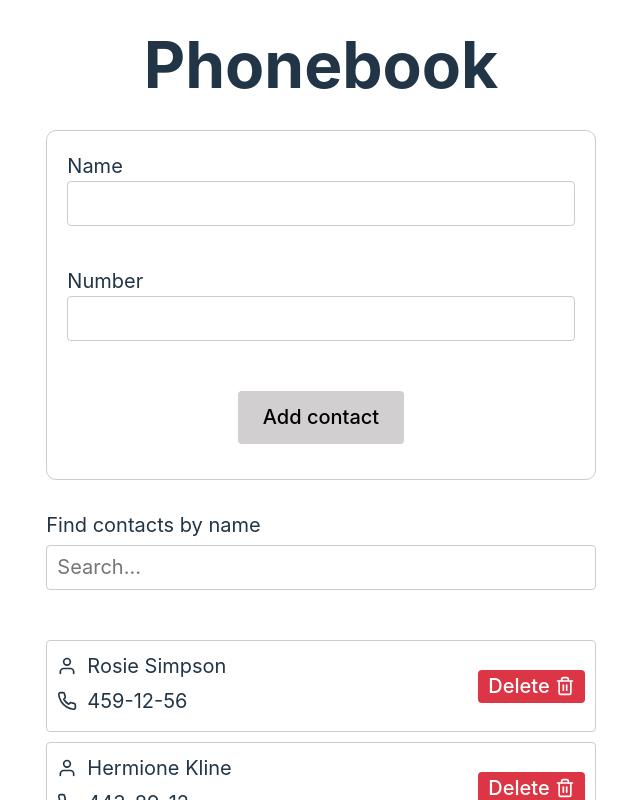
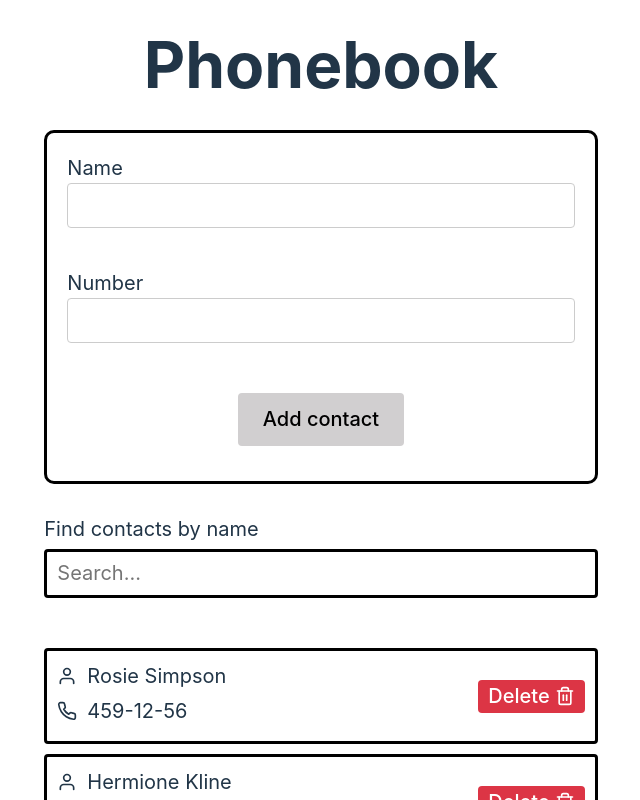
Before and after one commit to svitlana-verkhomii1983/goit-react-hw-03, a React (Vite) app: page / in a window 1280 px wide. Shown: the top 800 px of the page, without its empty margins (319-959 px from the left). Built offline with nearby package versions, Linux system fonts and the light colour scheme.

Commit message:
add new styles

```diff
--- a/src/components/Contact/Contact.module.css
+++ b/src/components/Contact/Contact.module.css
@@ -6,6 +6,7 @@
   border: 1px solid #ccc;
   border-radius: 4px;
   margin-bottom: 10px;
+  border: 3px solid #000;
 }
 
 .contactInfo {
--- a/src/components/ContactForm/ContactForm.module.css
+++ b/src/components/ContactForm/ContactForm.module.css
@@ -2,7 +2,7 @@
   display: flex;
   flex-direction: column;
   gap: 20px;
-  border: 1px solid #ccc;
+  border: 3px solid #000;
   padding: 20px;
   margin-bottom: 30px;
   border-radius: 10px;
--- a/src/components/SearchBox/SearchBox.module.css
+++ b/src/components/SearchBox/SearchBox.module.css
@@ -15,6 +15,7 @@
   padding: 10px;
   margin-top: 5px;
   margin-bottom: 30px;
-  border: 1px solid #ccc;
+
   border-radius: 4px;
+  border: 3px solid #000;
 }
```
